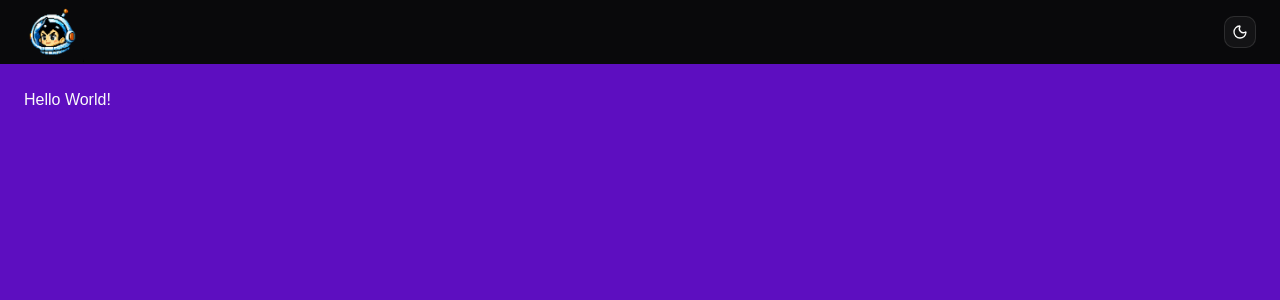
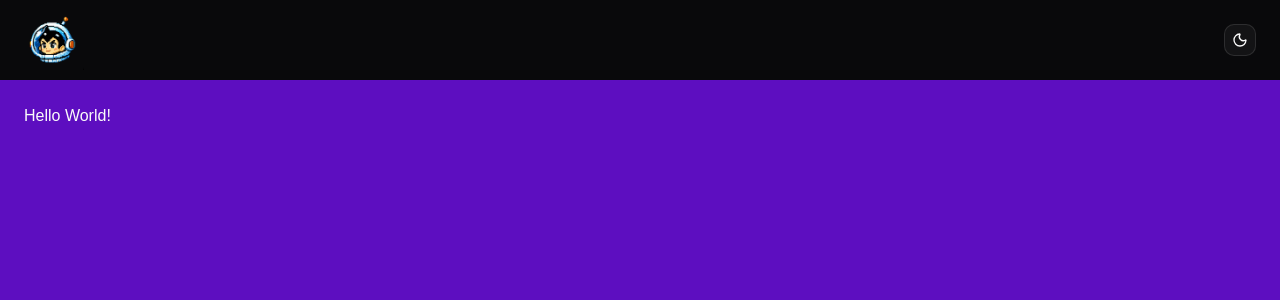
Before and after one commit to matheussreis/astro-dash, a React (Vite) app in the folder frontend/: page / in a window 1280 px wide. Shown: the top 300 px of the page. Built offline with nearby package versions, Linux system fonts and the light colour scheme.

Commit message:
increase navbar height

```diff
--- a/frontend/src/App.tsx
+++ b/frontend/src/App.tsx
@@ -4,7 +4,7 @@ export default function App() {
   return (
     <>
       <Navbar />
-      <main className="grow min-h-[calc(100vh-4rem)] bg-primary p-6">
+      <main className="grow min-h-[calc(100vh-5rem)] bg-primary p-6">
         <div>Hello World!</div>
       </main>
     </>
--- a/frontend/src/components/Navbar.tsx
+++ b/frontend/src/components/Navbar.tsx
@@ -2,8 +2,8 @@ import { ModeToggle } from './ModeToggle';
 
 export default function Navbar() {
   return (
-    <header className="h-16 w-full sticky top-0 bg-background select-none">
-      <nav className="flex h-16 items-center justify-between px-4 md:px-6">
+    <header className="h-20 w-full sticky top-0 bg-background select-none">
+      <nav className="flex h-20 items-center justify-between px-4 md:px-6">
         <span>
           <img src="/src/assets/images/logo.png" alt="Logo" className="h-15" />
         </span>
```
